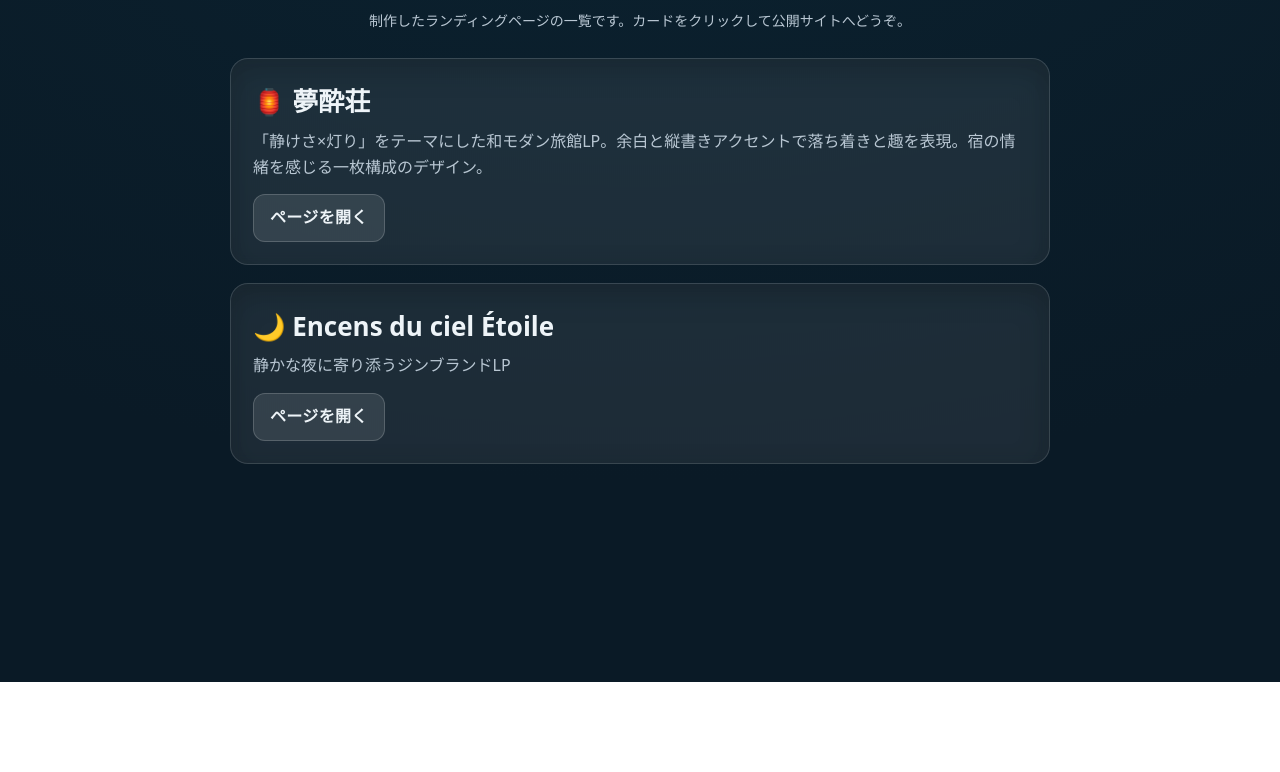
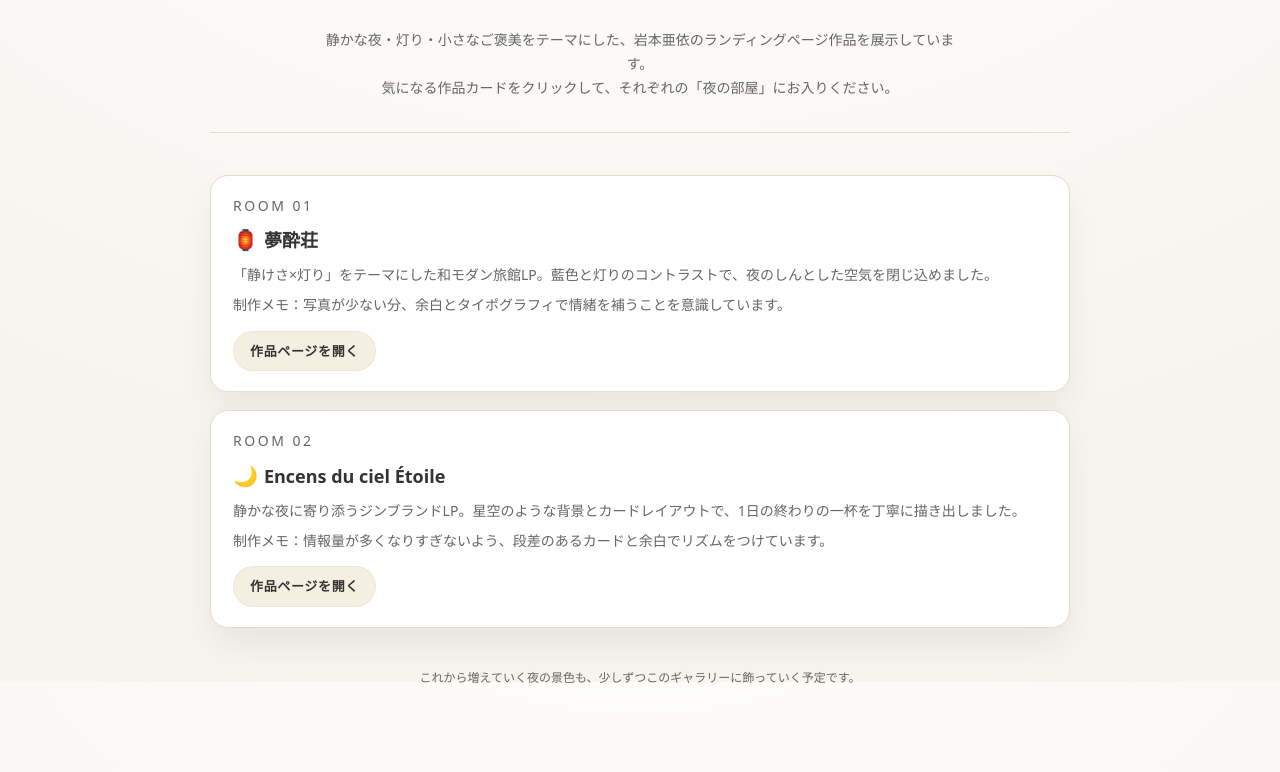
Before and after one commit to ai-3-ai3/encens-du-ciel-etoile, a plain HTML site: page portfolio/index.html in a window 1280 px wide. Shown: the part 118-890 px from the top of the page. Before the commit the page ends 800 px from the top, so only its background shows below. Drawn offline with Linux system fonts and the light colour scheme.

Commit message:
ポートフォリオ美術館

```diff
--- a/portfolio/index.html
+++ b/portfolio/index.html
@@ -3,132 +3,179 @@
 <head>
   <meta charset="utf-8" />
   <meta name="viewport" content="width=device-width, initial-scale=1" />
-  <title>ポートフォリオ | Encens du ciel Étoile / 夢酔荘</title>
+  <title>Webギャラリー | 夢酔荘 / Encens du ciel Étoile</title>
 
   <style>
-    :root{
-      --bg-start:#0b2230;
-      --bg-end:#0a1a26;
-      --text:#eef4f8;
-      --muted:#b9c7d3;
-      --accent:#9ad4ff;
-      --card-bg:rgba(255,255,255,0.08);
-      --card-border:rgba(255,255,255,0.12);
+    :root {
+      --bg-main:#f7f4ee;      /* 壁みたいなやわらかい白 */
+      --panel:#ffffff;        /* 作品カード */
+      --border:#e3ddd0;       /* 額縁っぽい線 */
+      --text-main:#333333;
+      --text-muted:#666666;
+      --accent:#c39a4a;       /* ほんのり金色（額縁の金具イメージ） */
     }
 
     * { box-sizing: border-box; }
     html, body { height: 100%; }
+
     body {
       margin: 0;
       font-family: system-ui, -apple-system, "Segoe UI", Roboto, "Helvetica Neue",
                    "Hiragino Kaku Gothic ProN", "Yu Gothic", Meiryo, sans-serif;
-      color: var(--text);
-      background: radial-gradient(1200px 700px at 50% -100px, var(--bg-start), var(--bg-end)) fixed;
-      line-height: 1.6;
+      background: radial-gradient(1200px 800px at 50% -200px, #ffffff, var(--bg-main));
+      color: var(--text-main);
+      line-height: 1.7;
     }
 
     .container {
-      max-width: 940px;
-      padding: 40px 20px 80px;
+      max-width: 900px;
       margin: 0 auto;
+      padding: 40px 20px 72px;
     }
 
     h1 {
-      margin: 0 0 24px;
-      font-size: clamp(28px, 3.5vw, 40px);
+      margin: 0;
+      font-size: clamp(26px, 3vw, 34px);
       font-weight: 800;
-      letter-spacing: .02em;
+      letter-spacing: .08em;
       text-align: center;
-      color: var(--accent);
+      text-transform: uppercase;
+    }
+
+    .sub {
+      margin-top: 4px;
+      font-size: 12px;
+      text-align: center;
+      letter-spacing: .3em;
+      text-transform: uppercase;
+      color: var(--text-muted);
     }
 
     .lead {
-      margin: 0 auto 24px;
-      max-width: 720px;
+      margin: 24px auto 32px;
+      max-width: 640px;
       text-align: center;
-      color: var(--muted);
       font-size: 14px;
+      color: var(--text-muted);
     }
 
-    /* カード共通 */
+    /* 展示室全体の枠 */
+    .gallery {
+      border-top: 1px solid var(--border);
+      padding-top: 24px;
+    }
+
+    /* 作品カード（額縁イメージ） */
     .works {
-      background: var(--card-bg);
-      border: 1px solid var(--card-border);
+      background: var(--panel);
+      border: 1px solid var(--border);
       border-radius: 18px;
-      padding: 22px 22px;
+      padding: 18px 22px 20px;
       margin: 18px auto;
-      max-width: 820px;
-      backdrop-filter: blur(6px);
-      box-shadow: 0 10px 30px rgba(0,0,0,.18) inset;
+      box-shadow:
+        0 18px 35px rgba(0,0,0,0.06),
+        0 0 0 6px rgba(255,255,255,0.8) inset;
+    }
+
+    .room-label {
+      font-size: 11px;
+      letter-spacing: .18em;
+      text-transform: uppercase;
+      color: var(--text-muted);
+      margin: 0 0 6px;
     }
 
     .works h2 {
       margin: 0 0 6px;
-      font-size: clamp(20px, 2.6vw, 26px);
-      font-weight: 800;
+      font-size: 18px;
+      display: flex;
+      align-items: center;
+      gap: 6px;
+    }
+
+    .works h2 span.icon {
+      font-size: 20px;
     }
 
     .works p {
-      margin: 0 0 14px;
-      color: var(--muted);
+      margin: 0 0 6px;
+      font-size: 14px;
+      color: var(--text-muted);
+    }
+
+    .note {
+      font-size: 12px;
+      color: #888;
     }
 
     .works a {
       display: inline-block;
-      padding: 10px 16px;
-      border-radius: 12px;
+      margin-top: 8px;
+      padding: 8px 16px;
+      border-radius: 999px;
       text-decoration: none;
-      font-weight: 700;
-      letter-spacing: .02em;
-      background: rgba(255,255,255,0.10);
-      border: 1px solid rgba(255,255,255,0.18);
-      color: var(--text);
-      transition: transform .12s ease, background .12s ease, box-shadow .12s ease;
+      font-size: 13px;
+      font-weight: 600;
+      letter-spacing: .05em;
+      color: var(--text-main);
+      background: #f5efe1;
+      border: 1px solid rgba(0,0,0,0.04);
+      transition: transform .12s ease, box-shadow .12s ease, background .12s ease;
     }
 
     .works a:hover {
       transform: translateY(-1px);
-      background: rgba(255,255,255,0.16);
-      box-shadow: 0 4px 16px rgba(0,0,0,.25);
+      background: #f1e6cf;
+      box-shadow: 0 6px 18px rgba(0,0,0,0.12);
     }
 
-    /* レイアウト間の余白調整（最初のカードはやや大きめ） */
-    .works:first-of-type { margin-top: 26px; }
-
-    /* 小さめ端末での余白最適化 */
-    @media (max-width: 520px) {
-      .container { padding: 28px 16px 56px; }
-      .works { padding: 18px 16px; }
+    .footer-note {
+      margin-top: 40px;
+      font-size: 12px;
+      text-align: center;
+      color: var(--text-muted);
     }
 
-    /* 既存のリンク直載せ用（もし残っていても邪魔しないよう軽く調整） */
-    .work-link a {
-      color: var(--accent);
-      text-decoration: none;
-      font-weight: 700;
+    @media (max-width: 520px) {
+      .container { padding: 28px 16px 60px; }
+      .works { padding: 16px 16px 18px; }
     }
-    .work-link a:hover { text-decoration: underline; }
   </style>
 </head>
 
 <body>
   <main class="container">
-    <h1>ポートフォリオ</h1>
-    <p class="lead">制作したランディングページの一覧です。カードをクリックして公開サイトへどうぞ。</p>
+    <h1>WEB GALLERY</h1>
+    <p class="sub">AI IWAMOTO</p>
 
-    <!-- 夢酔荘（最上段） -->
-    <section class="works">
-      <h2>🏮 夢酔荘</h2>
-      <p>「静けさ×灯り」をテーマにした和モダン旅館LP。余白と縦書きアクセントで落ち着きと趣を表現。宿の情緒を感じる一枚構成のデザイン。</p>
-      <a href="https://ai-3-ai3.github.io/yumesuisou/" target="_blank" rel="noopener">ページを開く</a>
+    <p class="lead">
+      静かな夜・灯り・小さなご褒美をテーマにした、岩本亜依のランディングページ作品を展示しています。<br>
+      気になる作品カードをクリックして、それぞれの「夜の部屋」にお入りください。
+    </p>
+
+    <section class="gallery">
+      <!-- Room 01: 夢酔荘 -->
+      <section class="works">
+        <p class="room-label">ROOM 01</p>
+        <h2><span class="icon">🏮</span>夢酔荘</h2>
+        <p>「静けさ×灯り」をテーマにした和モダン旅館LP。藍色と灯りのコントラストで、夜のしんとした空気を閉じ込めました。</p>
+        <p class="note">制作メモ：写真が少ない分、余白とタイポグラフィで情緒を補うことを意識しています。</p>
+        <a href="https://ai-3-ai3.github.io/yumesuisou/" target="_blank" rel="noopener">作品ページを開く</a>
+      </section>
+
+      <!-- Room 02: Encens du ciel Étoile -->
+      <section class="works">
+        <p class="room-label">ROOM 02</p>
+        <h2><span class="icon">🌙</span>Encens du ciel Étoile</h2>
+        <p>静かな夜に寄り添うジンブランドLP。星空のような背景とカードレイアウトで、1日の終わりの一杯を丁寧に描き出しました。</p>
+        <p class="note">制作メモ：情報量が多くなりすぎないよう、段差のあるカードと余白でリズムをつけています。</p>
+        <a href="https://ai-3-ai3.github.io/encens-du-ciel-etoile/" target="_blank" rel="noopener">作品ページを開く</a>
+      </section>
     </section>
 
-    <!-- Encens du ciel Étoile（下段） -->
-    <section class="works">
-      <h2>🌙 Encens du ciel Étoile</h2>
-      <p>静かな夜に寄り添うジンブランドLP</p>
-      <a href="https://ai-3-ai3.github.io/encens-du-ciel-etoile/" target="_blank" rel="noopener">ページを開く</a>
-    </section>
+    <p class="footer-note">
+      これから増えていく夜の景色も、少しずつこのギャラリーに飾っていく予定です。
+    </p>
   </main>
 </body>
 </html>
```
